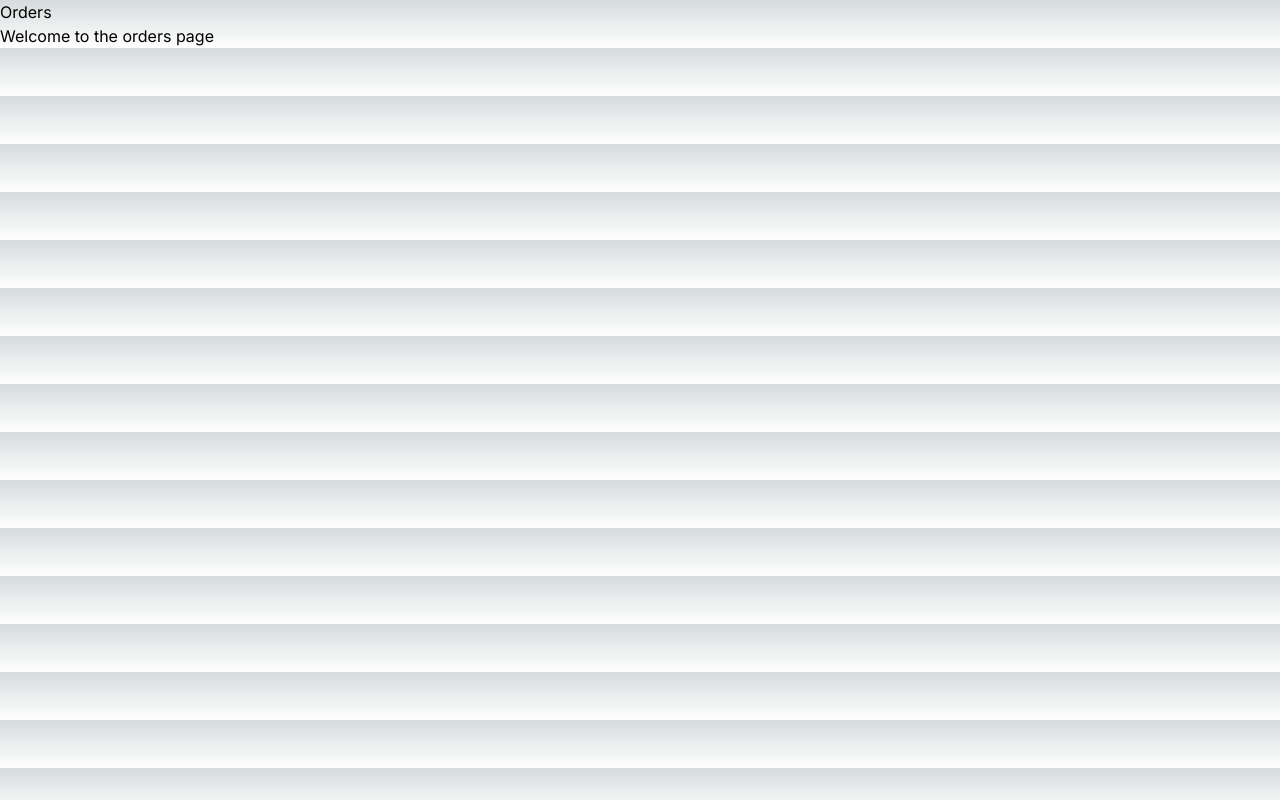
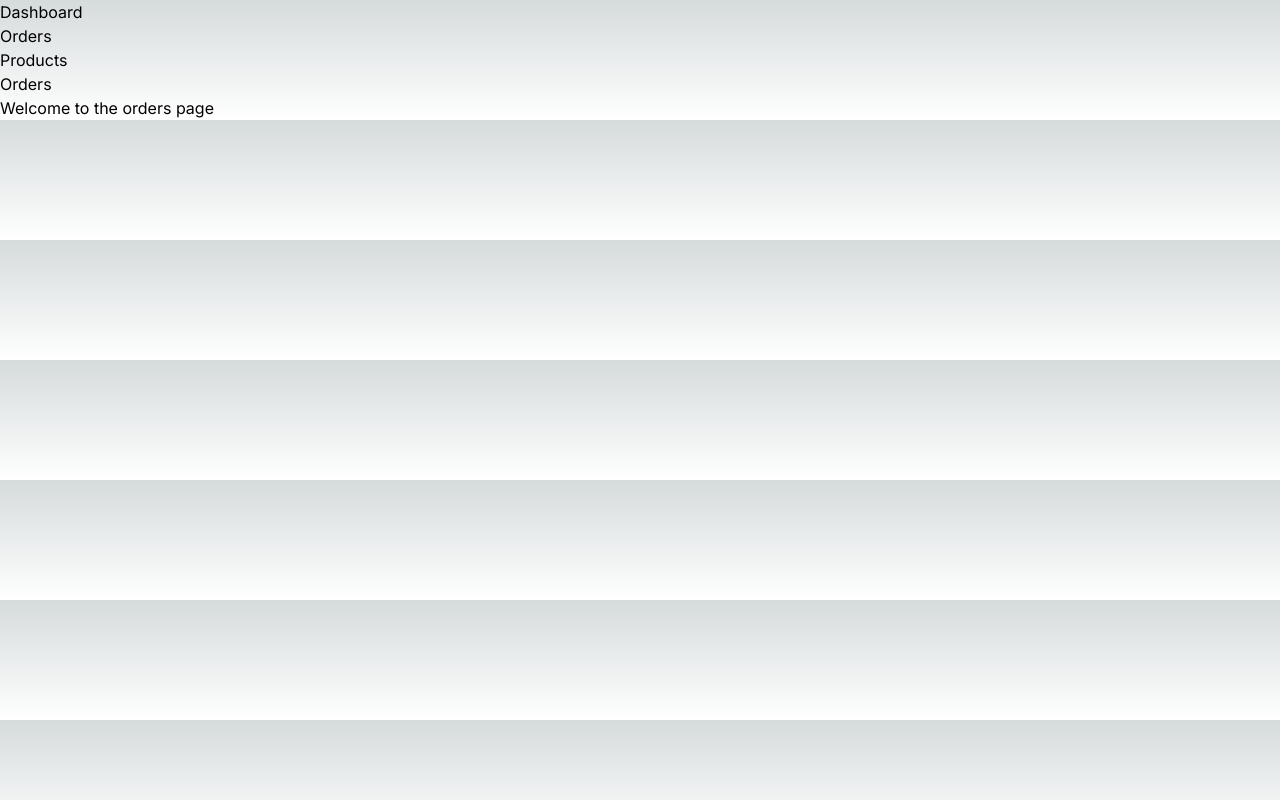
Before and after one commit to connorwarme/athlete-store, a Next.js app: page /dashboard/orders in a window 1280 px wide. Built offline with nearby package versions, Linux system fonts and the light colour scheme.

Commit message:
Set up simple layout with nav

```diff
--- /dev/null
+++ b/src/app/dashboard/layout.jsx
@@ -0,0 +1,10 @@
+import Nav from '../ui/nav';
+
+export default function Layout({ children }) {
+  return (
+    <div>
+      <Nav />
+      {children}
+    </div>
+  );
+}
--- /dev/null
+++ b/src/app/ui/nav.jsx
@@ -0,0 +1,19 @@
+import Link from "next/link";
+
+export default function Nav() {
+  return (
+    <nav>
+      <ul>
+        <li>
+          <Link href="/dashboard">Dashboard</Link>
+        </li>
+        <li>
+          <Link href="/dashboard/orders">Orders</Link>
+        </li>
+        <li>
+          <Link href="/dashboard/products">Products</Link>
+        </li>
+      </ul>
+    </nav>
+  );
+}
```
